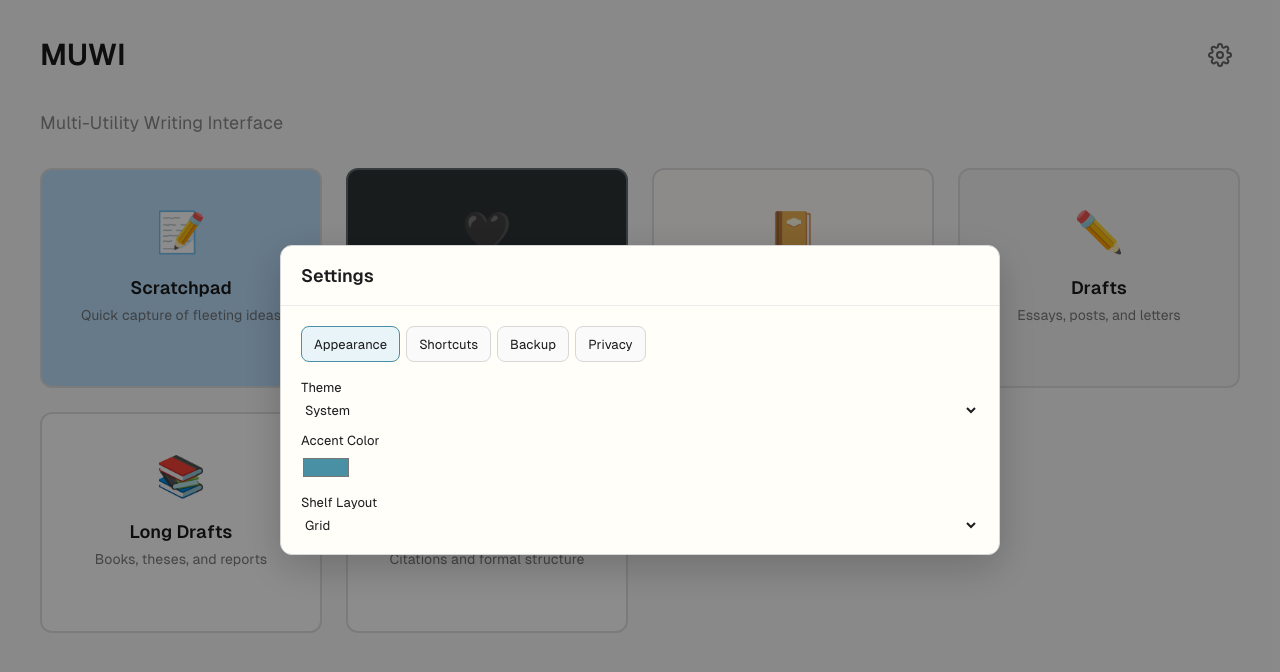
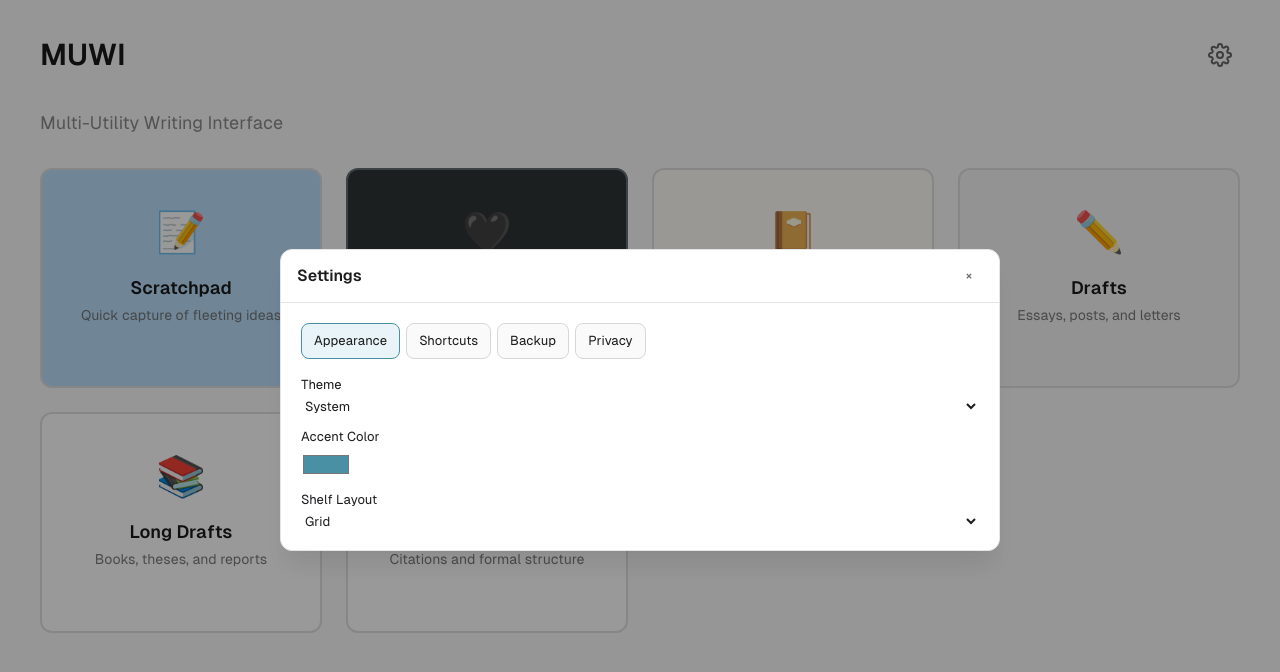
Before and after one commit to vyakart/uddesa, a React (Vite) app in the folder muwi/: page / in a window 1280 px wide. Both pictures are taken after a click on the button "Settings". Shown: the top 672 px of the page. Built offline with nearby package versions, Linux system fonts and the light colour scheme.

Commit message:
feat: enhance Modal component with close button, focus management, and updated styles

```diff
--- a/muwi/src/components/common/Modal/Modal.tsx
+++ b/muwi/src/components/common/Modal/Modal.tsx
@@ -14,6 +14,7 @@ export interface ModalProps {
   initialFocusRef?: React.RefObject<HTMLElement | null>;
   className?: string;
   maxWidth?: number;
+  closeButtonLabel?: string;
 }
 
 export function Modal({
@@ -26,14 +27,19 @@ export function Modal({
   initialFocusRef,
   className,
   maxWidth = 720,
+  closeButtonLabel = 'Close modal',
 }: ModalProps) {
   const modalRef = useRef<HTMLDivElement>(null);
+  const returnFocusRef = useRef<HTMLElement | null>(null);
   const titleId = useId();
 
   useEffect(() => {
     if (!isOpen) {
       return;
     }
+
+    returnFocusRef.current =
+      document.activeElement instanceof HTMLElement ? document.activeElement : null;
 
     const modalNode = modalRef.current;
     if (!modalNode) {
@@ -79,6 +85,12 @@ export function Modal({
     document.addEventListener('keydown', onKeyDown);
     return () => {
       document.removeEventListener('keydown', onKeyDown);
+
+      const focusTarget = returnFocusRef.current;
+      if (focusTarget && document.contains(focusTarget)) {
+        focusTarget.focus();
+      }
+      returnFocusRef.current = null;
     };
   }, [closeOnEscape, initialFocusRef, isOpen, onClose]);
 
@@ -88,24 +100,12 @@ export function Modal({
 
   return createPortal(
     <div
+      className="muwi-modal-backdrop"
       data-testid="modal-backdrop"
       onMouseDown={(event) => {
         if (closeOnBackdropClick && event.target === event.currentTarget) {
           onClose();
         }
-      }}
-      style={{
-        position: 'fixed',
-        inset: 0,
-        zIndex: 1000,
-        display: 'flex',
-        alignItems: 'center',
-        justifyContent: 'center',
-        padding: '1.5rem',
-        backgroundColor: 'rgba(0, 0, 0, 0.45)',
-        opacity: 1,
-        transition: 'opacity 180ms ease',
-        animation: 'muwi-fade-in 180ms ease',
       }}
     >
       <div
@@ -114,35 +114,33 @@ export function Modal({
         aria-modal="true"
         aria-labelledby={title ? titleId : undefined}
         tabIndex={-1}
-        className={className}
-        style={{
-          width: '100%',
-          maxWidth,
-          maxHeight: '90vh',
-          overflow: 'auto',
-          borderRadius: 12,
-          border: '1px solid #d8d8d8',
-          backgroundColor: '#fffef9',
-          boxShadow: '0 12px 40px rgba(0, 0, 0, 0.2)',
-          transform: 'translateY(0)',
-          transition: 'transform 180ms ease, opacity 180ms ease',
-          animation: 'muwi-modal-in 180ms ease',
-        }}
+        className={['muwi-modal', className ?? null].filter(Boolean).join(' ')}
+        style={{ maxWidth }}
       >
-        {title ? (
-          <header
-            style={{
-              padding: '1rem 1.25rem',
-              borderBottom: '1px solid #ececec',
-            }}
-          >
-            <h2 id={titleId} style={{ margin: 0, fontSize: '1.125rem', fontWeight: 600 }}>
+        <header className="muwi-modal__header" data-has-title={title ? 'true' : 'false'}>
+          {title ? (
+            <h2 id={titleId} className="muwi-modal__title">
               {title}
             </h2>
-          </header>
-        ) : null}
+          ) : (
+            <span aria-hidden="true" />
+          )}
+          <button
+            type="button"
+            onClick={onClose}
+            aria-label={closeButtonLabel}
+            className="muwi-button"
+            data-variant="ghost"
+            data-size="sm"
+            data-icon-only="true"
+            data-active="false"
+            data-testid="modal-close-button"
+          >
+            ×
+          </button>
+        </header>
 
-        <div style={{ padding: '1.25rem' }}>{children}</div>
+        <div className="muwi-modal__body">{children}</div>
       </div>
     </div>,
     document.body
--- a/muwi/src/styles/shell.css
+++ b/muwi/src/styles/shell.css
@@ -579,3 +579,70 @@
 .muwi-field.is-invalid .muwi-field__label {
   color: var(--color-error);
 }
+
+.muwi-modal-backdrop {
+  position: fixed;
+  inset: 0;
+  z-index: var(--z-overlay);
+  display: flex;
+  align-items: center;
+  justify-content: center;
+  padding: var(--space-6);
+  background: var(--color-bg-overlay);
+  animation: muwi-modal-backdrop-in var(--duration-normal) var(--ease-out);
+}
+
+.muwi-modal {
+  width: 100%;
+  max-height: 90vh;
+  background: var(--color-bg-elevated);
+  border: 1px solid var(--color-border-default);
+  border-radius: var(--radius-xl);
+  box-shadow: var(--shadow-modal);
+  overflow: hidden;
+  display: flex;
+  flex-direction: column;
+  animation: muwi-modal-surface-in var(--duration-normal) var(--ease-out);
+}
+
+.muwi-modal__header {
+  min-height: 48px;
+  display: flex;
+  align-items: center;
+  justify-content: space-between;
+  gap: var(--space-gap-default);
+  padding: var(--space-3) var(--space-4);
+  border-bottom: 1px solid var(--color-border-default);
+}
+
+.muwi-modal__title {
+  margin: 0;
+  font-size: var(--font-size-lg);
+  font-weight: var(--weight-semibold);
+  color: var(--color-text-primary);
+}
+
+.muwi-modal__body {
+  padding: var(--space-5);
+  overflow: auto;
+}
+
+@keyframes muwi-modal-backdrop-in {
+  from {
+    opacity: 0;
+  }
+  to {
+    opacity: 1;
+  }
+}
+
+@keyframes muwi-modal-surface-in {
+  from {
+    opacity: 0;
+    transform: scale(0.97);
+  }
+  to {
+    opacity: 1;
+    transform: scale(1);
+  }
+}
```
Also changed, not shown: 2 other files (tests, documents, lock files or other folders).
